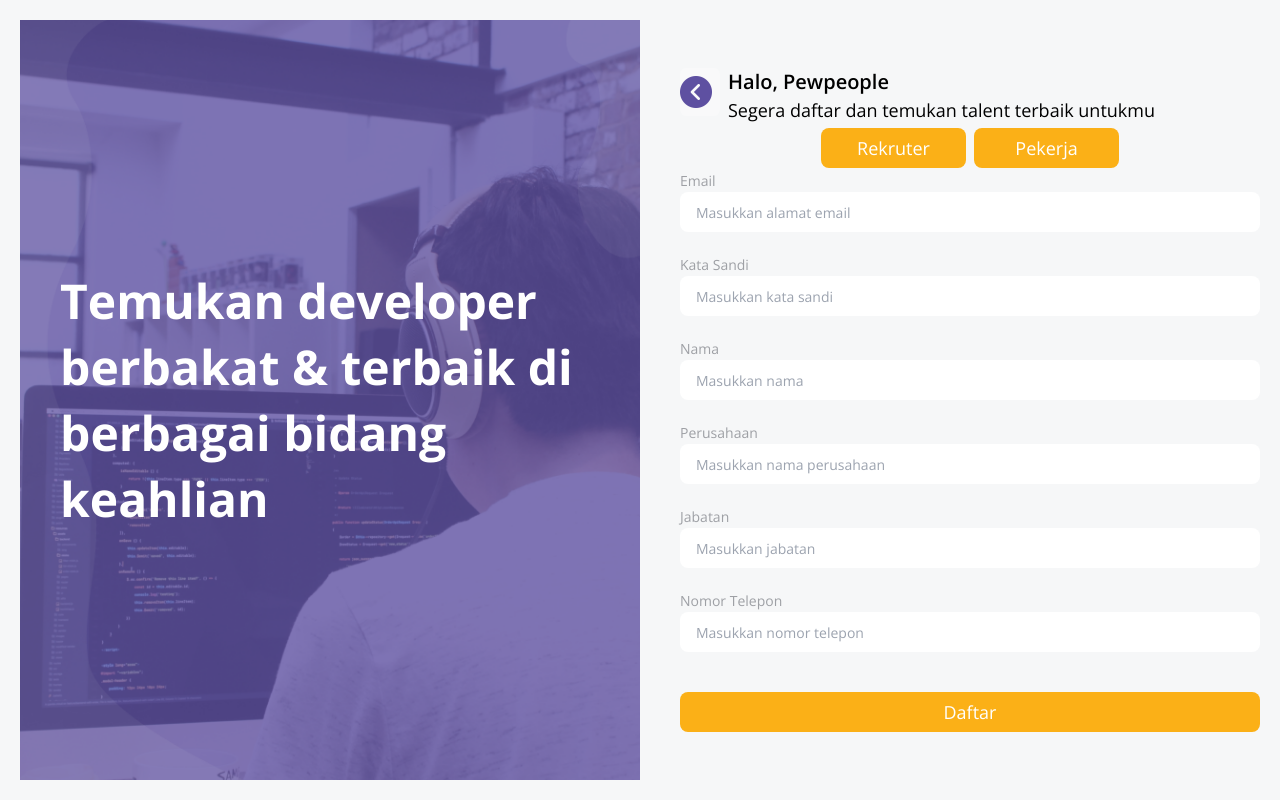
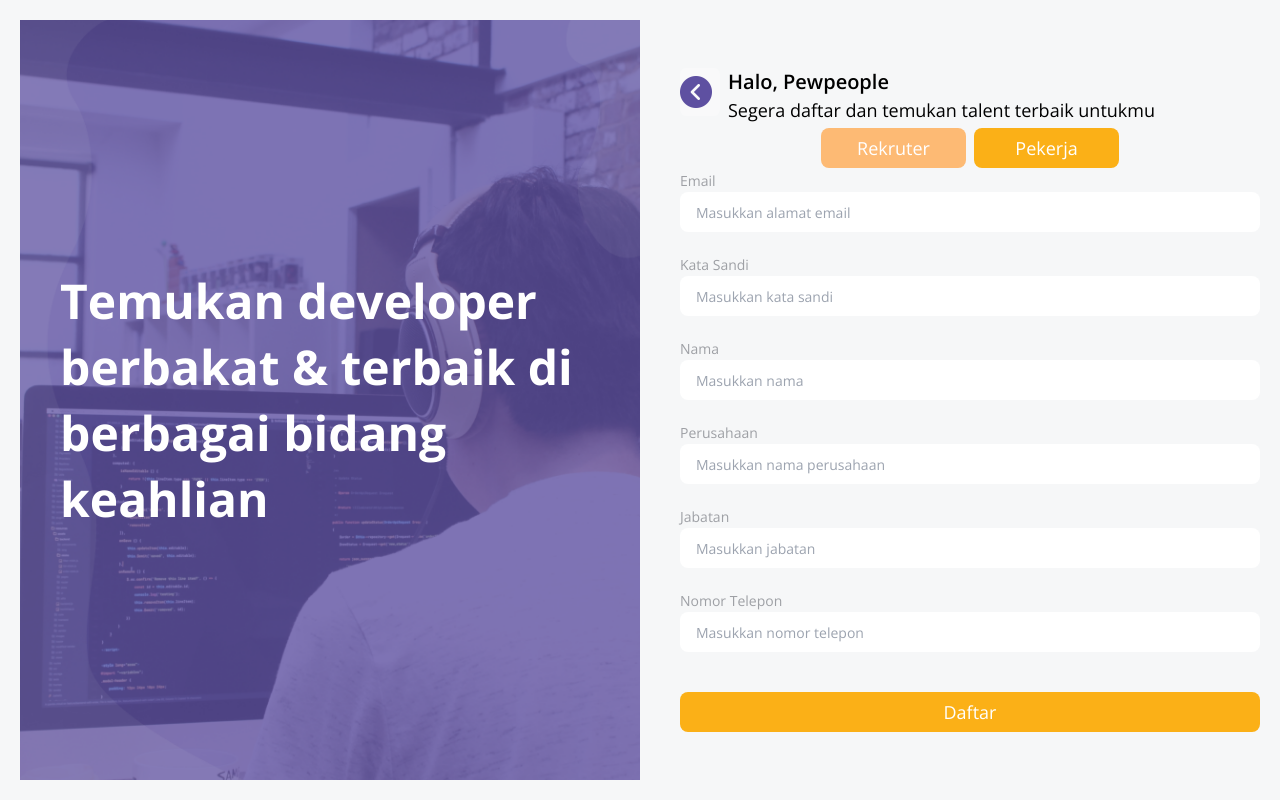
Before and after one commit to nizuma666/CRUD-React-Tailwind, a React (Vite) app: page /register in a window 1280 px wide. Built offline with nearby package versions, Linux system fonts and the light colour scheme; no server answers.

Commit message:
fix acitve button register

```diff
--- a/src/pages/register/index.jsx
+++ b/src/pages/register/index.jsx
@@ -99,16 +99,16 @@ function Register() {
           <div className="flex justify-center gap-x-2">
             <button
               onClick={() => handleActiveForm("recruiter")}
-              className={`w-1/4 h-10 border-none text-lg text-white bg-orange-gelap cursor-pointer rounded-lg text-center max-lg:text-sm ${
-                isActiveForm === "recruiter" ? "bg-orange-300" : ""
+              className={`w-1/4 h-10 border-none text-lg text-white  cursor-pointer rounded-lg text-center max-lg:text-sm ${
+                isActiveForm === "recruiter" ? "bg-orange-300" : "bg-orange-gelap"
               }`}
             >
               Rekruter
             </button>
             <button
               onClick={() => handleActiveForm("worker")}
-              className={`w-1/4 h-10 border-none text-lg text-white bg-orange-gelap cursor-pointer rounded-lg text-center max-lg:text-sm ${
-                isActiveForm === "worker" ? "bg-orange-300" : ""
+              className={`w-1/4 h-10 border-none text-lg text-white  cursor-pointer rounded-lg text-center max-lg:text-sm ${
+                isActiveForm === "worker" ? "bg-orange-300" : "bg-orange-gelap"
               }`}
             >
               Pekerja
```
